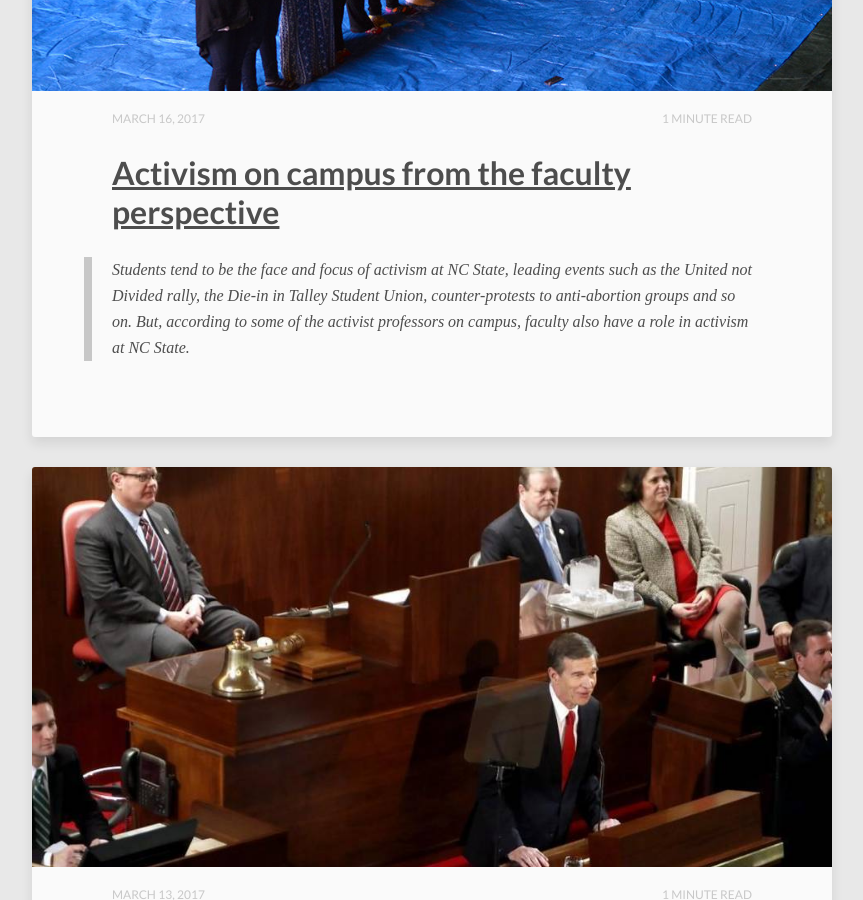
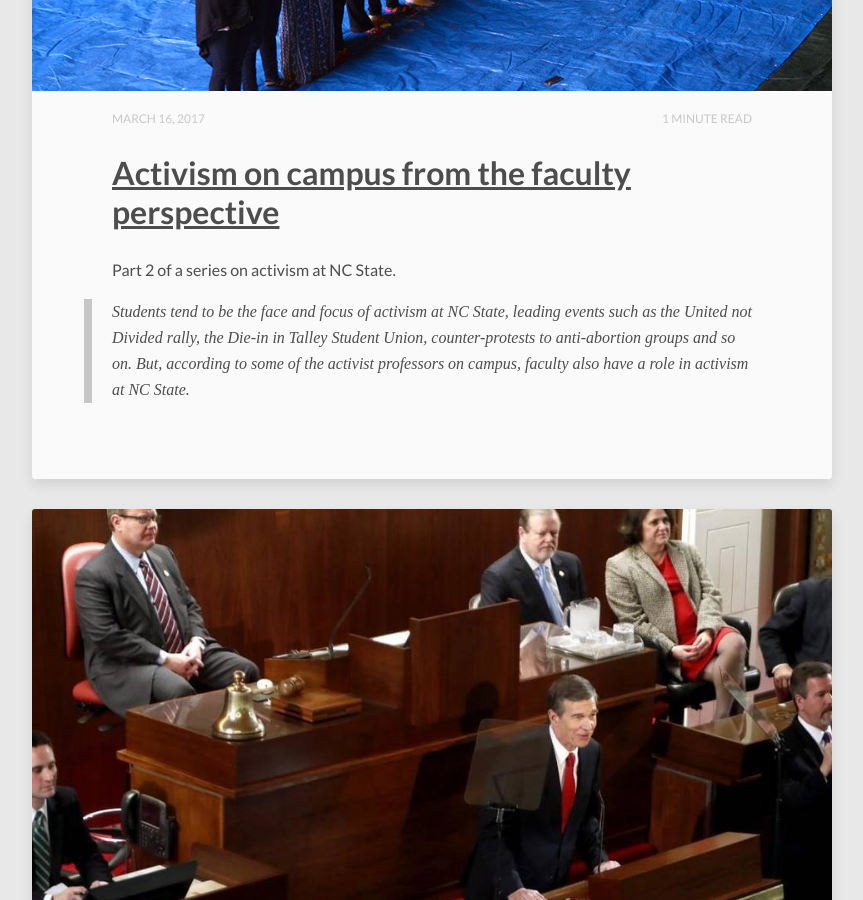
Before and after one commit to CarterPape/CarterPape.github.io, a Jekyll site: the page built from index.html, in a window 1280 px wide and 900 px high, scrolled down 4204 px. Shown: the whole window, without its empty margins (208-1071 px from the left). Built offline with Jekyll 4.4.1, drawn with Linux system fonts in a browser that asks for light colours; nearby versions of some CDN libraries; the list of posts is cut into pages by our own code; some of the changed text lies outside the part shown.

Commit message:
Info for activism series

```diff
--- a/_posts/2017-02-27-activism-on-campus-from-the-student-perspective.md
+++ b/_posts/2017-02-27-activism-on-campus-from-the-student-perspective.md
@@ -10,4 +10,7 @@ image:
         credit: "Anna Matthews from Technician"
         creditlink: http://www.technicianonline.com/news/article_a924243e-fcae-11e6-ab57-53e36d7a71c7.html
 ---
+
+Part 1 of a series on activism at NC State.
+
 > Student advocacy at NC State is lacking in the eyes of many student activists, and they want to see a change. Leaders of many student organizations on campus have observed a lack of involvement and have shared their ideas on why the student body doesnt seem to agitate for cultural and political change, as well as what students can do to stand up for their cause.
--- a/_posts/2017-03-16-activism-on-campus-from-the-faculty-perspective.md
+++ b/_posts/2017-03-16-activism-on-campus-from-the-faculty-perspective.md
@@ -10,4 +10,7 @@ image:
         credit: "Elizabeth Byers from Technician"
         creditlink: http://www.technicianonline.com/news/article_583d43d0-0a04-11e7-a817-ebc6c833a86a.html
 ---
+
+Part 2 of a series on activism at NC State.
+
 > Students tend to be the face and focus of activism at NC State, leading events such as the United not Divided rally, the Die-in in Talley Student Union, counter-protests to anti-abortion groups and so on. But, according to some of the activist professors on campus, faculty also have a role in activism at NC State.
```
